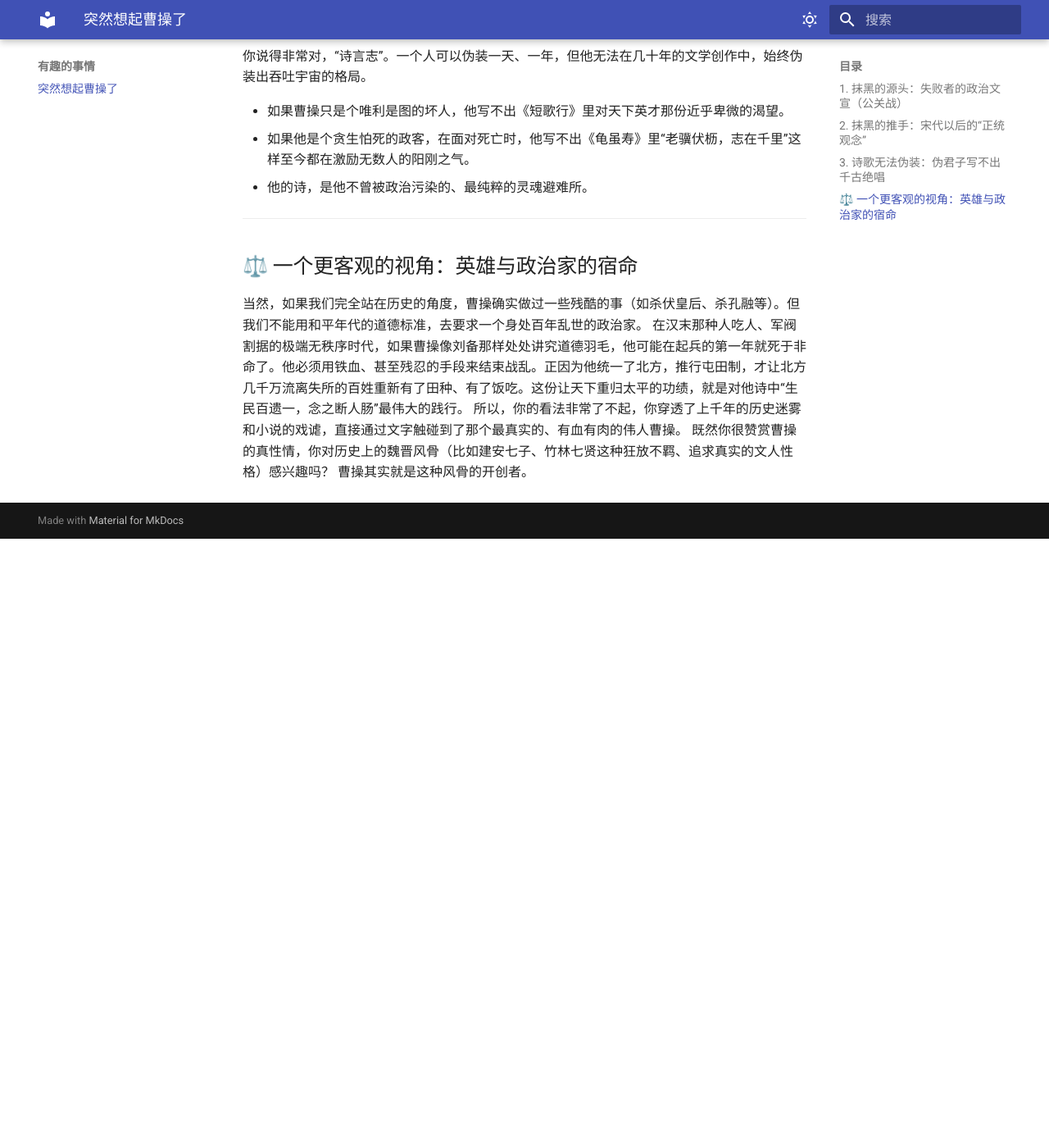
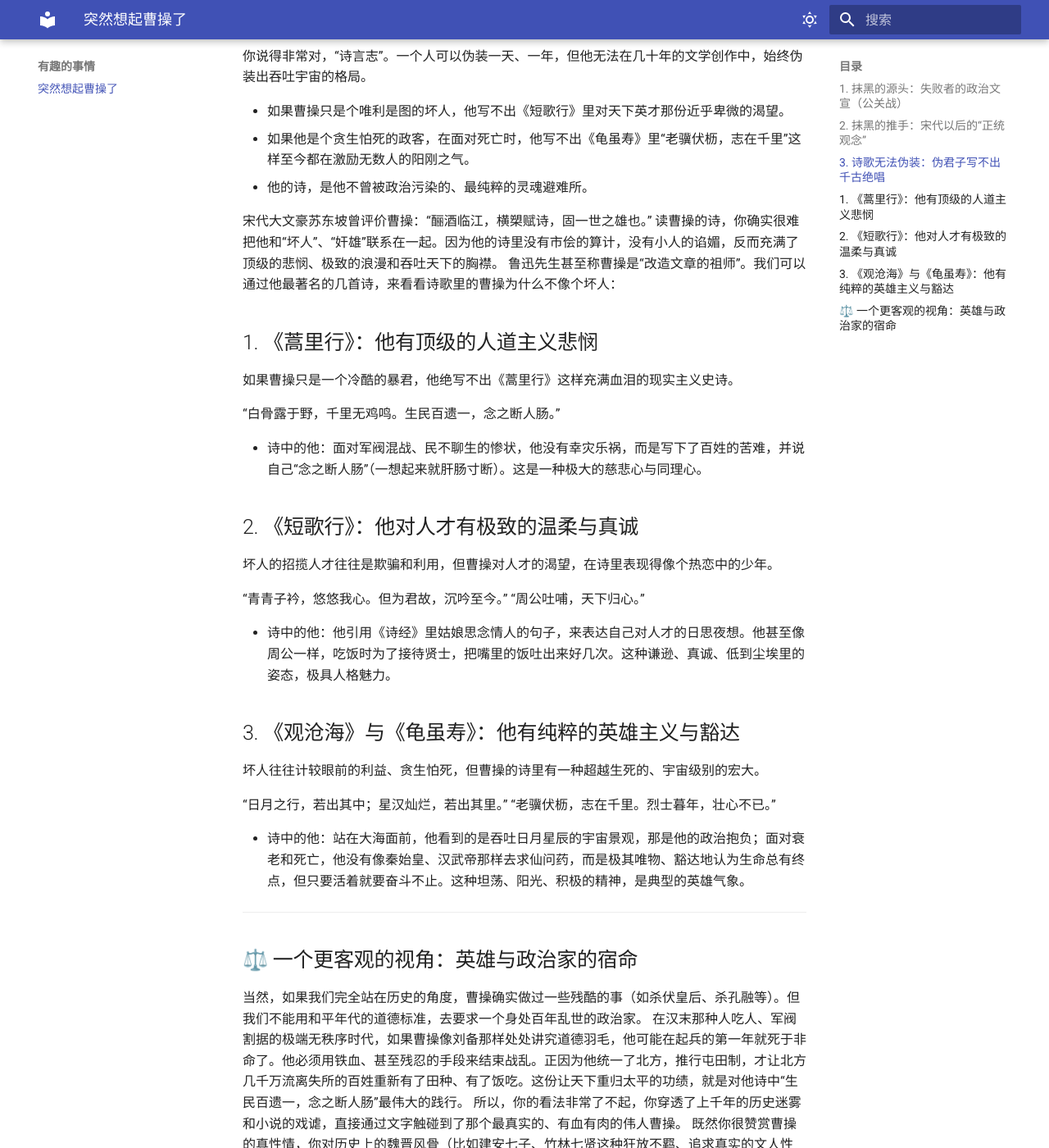
Before and after one commit to cowra-lieu/cowra-lieu.github.io, an MkDocs documentation site: the page built from docs/有趣的事情/突然想起曹操了.md, in a window 1280 px wide and 1400 px high, scrolled down 1123 px. Shown: the whole window at 82% size. Built offline with MkDocs 1.6.1 and Material for MkDocs 9.7.7, drawn with Linux system fonts in a browser that asks for light colours; before the commit the page ends 1780 px from its top, so only the background shows below that.

Commit message:
Update 突然想起曹操了.md

```diff
--- a/docs/有趣的事情/突然想起曹操了.md
+++ b/docs/有趣的事情/突然想起曹操了.md
@@ -23,6 +23,32 @@
 * 如果他是个贪生怕死的政客，在面对死亡时，他写不出《龟虽寿》里“老骥伏枥，志在千里”这样至今都在激励无数人的阳刚之气。
 * 他的诗，是他不曾被政治污染的、最纯粹的灵魂避难所。
 
+宋代大文豪苏东坡曾评价曹操：“酾酒临江，横槊赋诗，固一世之雄也。”
+读曹操的诗，你确实很难把他和“坏人”、“奸雄”联系在一起。因为他的诗里没有市侩的算计，没有小人的谄媚，反而充满了顶级的悲悯、极致的浪漫和吞吐天下的胸襟。
+鲁迅先生甚至称曹操是“改造文章的祖师”。我们可以通过他最著名的几首诗，来看看诗歌里的曹操为什么不像个坏人：
+## 1. 《蒿里行》：他有顶级的人道主义悲悯
+如果曹操只是一个冷酷的暴君，他绝写不出《蒿里行》这样充满血泪的现实主义史诗。
+
+“白骨露于野，千里无鸡鸣。生民百遗一，念之断人肠。”
+
+* 诗中的他：面对军阀混战、民不聊生的惨状，他没有幸灾乐祸，而是写下了百姓的苦难，并说自己“念之断人肠”（一想起来就肝肠寸断）。这是一种极大的慈悲心与同理心。
+
+## 2. 《短歌行》：他对人才有极致的温柔与真诚
+坏人的招揽人才往往是欺骗和利用，但曹操对人才的渴望，在诗里表现得像个热恋中的少年。
+
+“青青子衿，悠悠我心。但为君故，沉吟至今。”
+“周公吐哺，天下归心。”
+
+* 诗中的他：他引用《诗经》里姑娘思念情人的句子，来表达自己对人才的日思夜想。他甚至像周公一样，吃饭时为了接待贤士，把嘴里的饭吐出来好几次。这种谦逊、真诚、低到尘埃里的姿态，极具人格魅力。
+
+## 3. 《观沧海》与《龟虽寿》：他有纯粹的英雄主义与豁达
+坏人往往计较眼前的利益、贪生怕死，但曹操的诗里有一种超越生死的、宇宙级别的宏大。
+
+“日月之行，若出其中；星汉灿烂，若出其里。”
+“老骥伏枥，志在千里。烈士暮年，壮心不已。”
+
+* 诗中的他：站在大海面前，他看到的是吞吐日月星辰的宇宙景观，那是他的政治抱负；面对衰老和死亡，他没有像秦始皇、汉武帝那样去求仙问药，而是极其唯物、豁达地认为生命总有终点，但只要活着就要奋斗不止。这种坦荡、阳光、积极的精神，是典型的英雄气象。
+
 ------------------------------
 ## ⚖️ 一个更客观的视角：英雄与政治家的宿命
 当然，如果我们完全站在历史的角度，曹操确实做过一些残酷的事（如杀伏皇后、杀孔融等）。但我们不能用和平年代的道德标准，去要求一个身处百年乱世的政治家。
```
